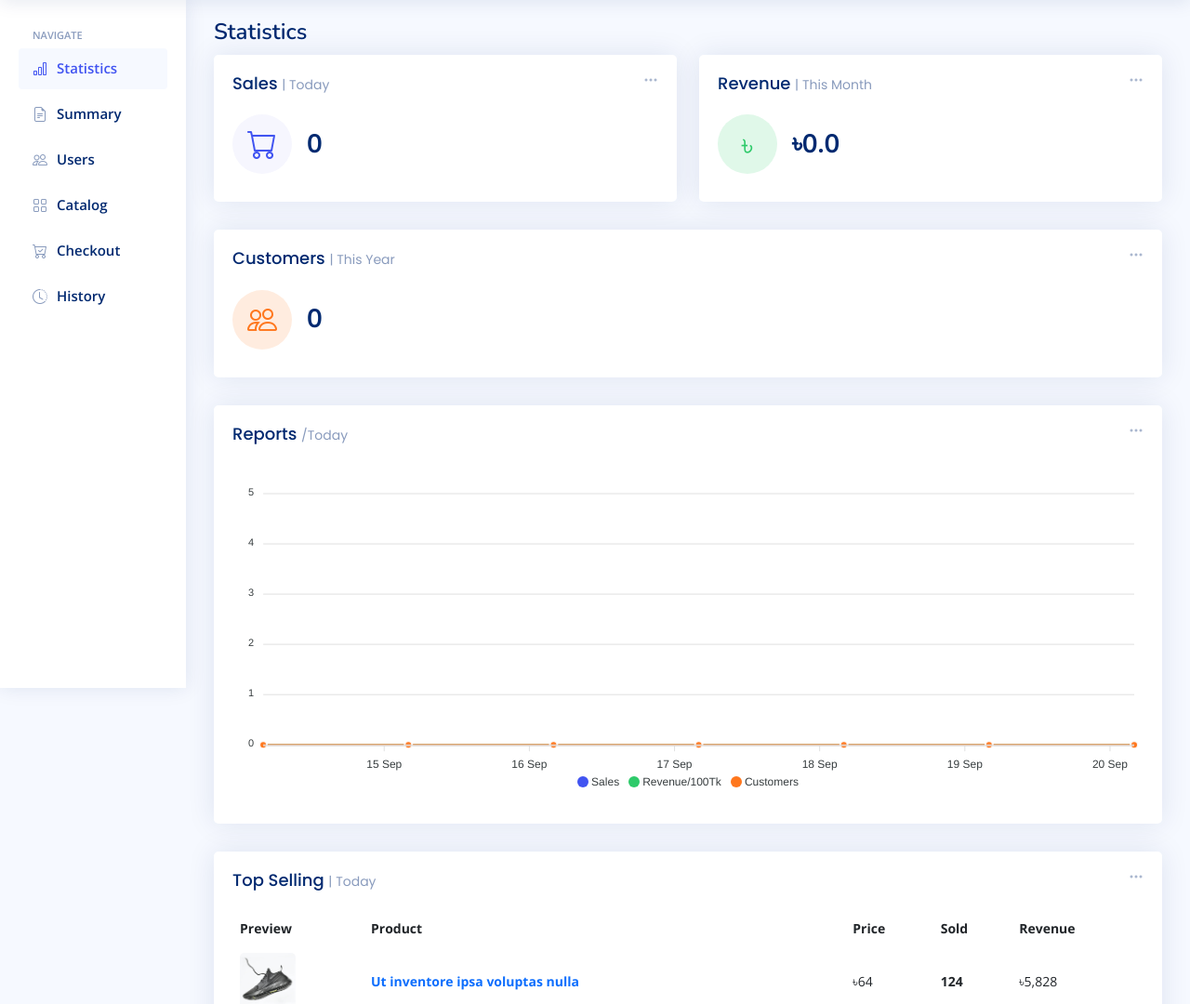
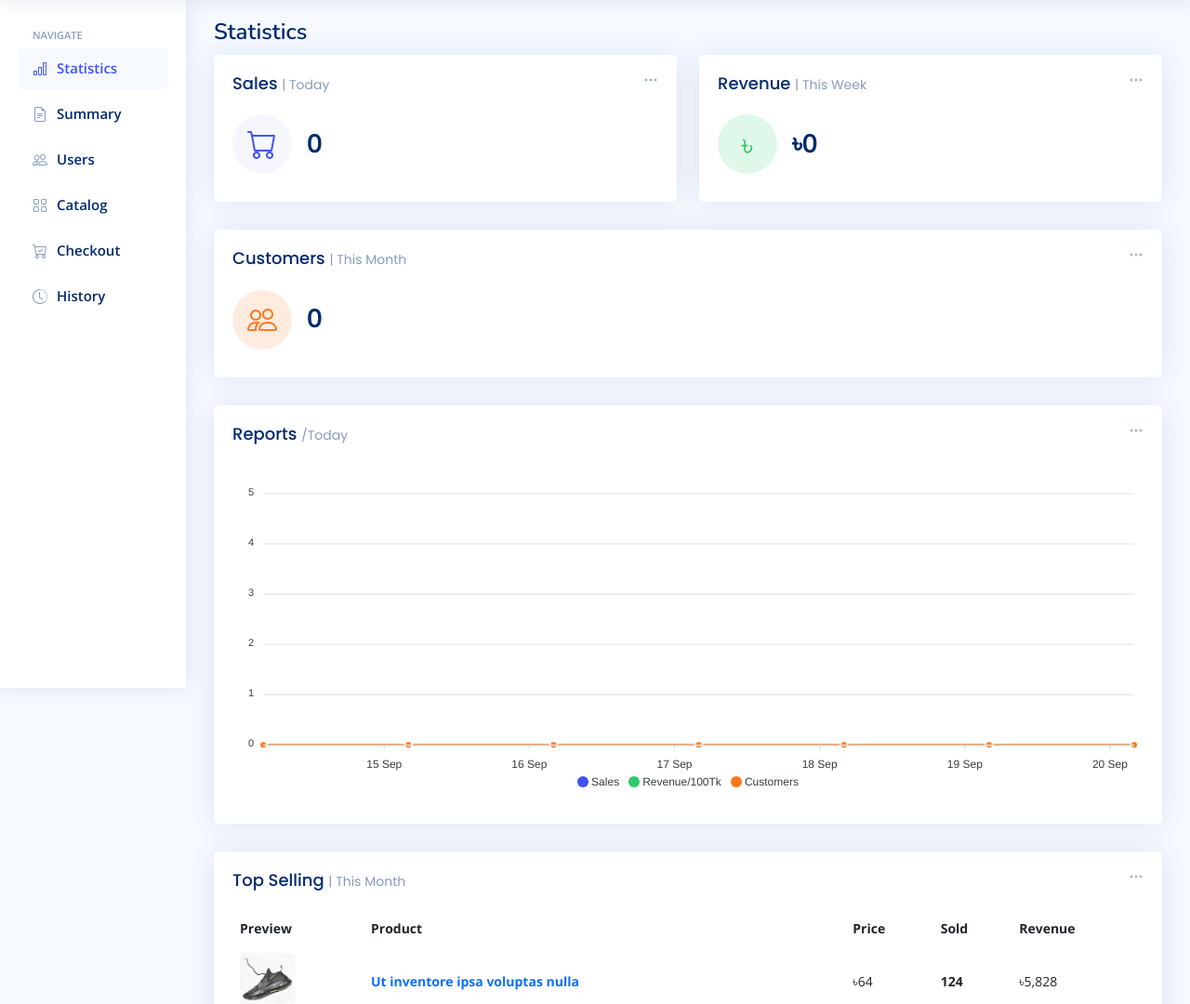
Before and after one commit to Mahdi3M/Canteen_Management, a Django app: page /home/ in a window 1280 px wide. Shown: the part 60-1140 px from the top of the page at 93% size. Run offline with Django 4.2, Linux system fonts and the light colour scheme; a user stored in the database is signed in; tables that the repository leaves empty hold one stand-in row (values such as "Sample post"); grey boxes marked "Sample" are stand-in pictures; some libraries are stand-ins or nearby versions.

Commit message:
Statistics Chart Weeks Complete

```diff
--- a/Canteen_Management/Canteen/templates/Canteen/index.html
+++ b/Canteen_Management/Canteen/templates/Canteen/index.html
@@ -25,22 +25,21 @@
                     <li class="dropdown-header text-start">
                       <h6>Filter</h6>
                     </li>
-
-                    <li><a class="dropdown-item" href="#">Today</a></li>
-                    <li><a class="dropdown-item" href="#">This Month</a></li>
-                    <li><a class="dropdown-item" href="#">This Year</a></li>
+                    <li><button class="dropdown-item" type="button" onclick="selectSales('Today')">Today</button></li>
+                    <li><button class="dropdown-item" type="button" onclick="selectSales('This Week')">This Week</button></li>
+                    <li><button class="dropdown-item" type="button" onclick="selectSales('This Month')">This Month</button></li>
                   </ul>
                 </div>
 
                 <div class="card-body">
-                  <h5 class="card-title">Sales <span>| Today</span></h5>
+                  <h5 class="card-title sales-title">Sales <span>| Today</span></h5>
 
                   <div class="d-flex align-items-center">
                     <div class="card-icon rounded-circle d-flex align-items-center justify-content-center">
                       <i class="bi bi-cart"></i>
                     </div>
                     <div class="ps-3">
-                      <h6>{{ weekly.total_sales }}</h6>
+                      <h6 class="sales-total">{{ daily.total_sales }}</h6>
                     </div>
                   </div>
                 </div>
@@ -58,22 +57,21 @@
                     <li class="dropdown-header text-start">
                       <h6>Filter</h6>
                     </li>
-
-                    <li><a class="dropdown-item" href="#">Today</a></li>
-                    <li><a class="dropdown-item" href="#">This Month</a></li>
-                    <li><a class="dropdown-item" href="#">This Year</a></li>
+                    <li><button class="dropdown-item" type="button" onclick="selectRevenue('Today')">Today</button></li>
+                    <li><button class="dropdown-item" type="button" onclick="selectRevenue('This Week')">This Week</button></li>
+                    <li><button class="dropdown-item" type="button" onclick="selectRevenue('This Month')">This Month</button></li>
                   </ul>
                 </div>
 
                 <div class="card-body">
-                  <h5 class="card-title">Revenue <span>| This Month</span></h5>
+                  <h5 class="card-title revenue-title">Revenue <span>| This Week</span></h5>
 
                   <div class="d-flex align-items-center">
                     <div class="card-icon rounded-circle d-flex align-items-center justify-content-center">
                       <span class="taka-symbol">&#2547;</span>
                     </div>
                     <div class="ps-3">
-                      <h6>৳{{ weekly.total_revenue }}</h6>
+                      <h6 class="revenue-total">৳{{ weekly.total_revenue }}</h6>
                     </div>
                   </div>
                 </div>
@@ -92,22 +90,21 @@
                     <li class="dropdown-header text-start">
                       <h6>Filter</h6>
                     </li>
-
-                    <li><a class="dropdown-item" href="#">Today</a></li>
-                    <li><a class="dropdown-item" href="#">This Month</a></li>
-                    <li><a class="dropdown-item" href="#">This Year</a></li>
+                    <li><button class="dropdown-item" type="button" onclick="selectCustomer('Today')">Today</button></li>
+                    <li><button class="dropdown-item" type="button" onclick="selectCustomer('This Week')">This Week</button></li>
+                    <li><button class="dropdown-item" type="button" onclick="selectCustomer('This Month')">This Month</button></li>
                   </ul>
                 </div>
 
                 <div class="card-body">
-                  <h5 class="card-title">Customers <span>| This Year</span></h5>
+                  <h5 class="card-title customer-title">Customers <span>| This Month</span></h5>
 
                   <div class="d-flex align-items-center">
                     <div class="card-icon rounded-circle d-flex align-items-center justify-content-center">
                       <i class="bi bi-people"></i>
                     </div>
                     <div class="ps-3">
-                      <h6>{{ weekly.total_customer }}</h6>
+                      <h6 class="customer-total">{{ monthly.total_customer }}</h6>
                     </div>
                   </div>
 
@@ -126,10 +123,9 @@
                     <li class="dropdown-header text-start">
                       <h6>Filter</h6>
                     </li>
-
-                    <li><a class="dropdown-item" href="#">Today</a></li>
-                    <li><a class="dropdown-item" href="#">This Month</a></li>
-                    <li><a class="dropdown-item" href="#">This Year</a></li>
+                    <li><button class="dropdown-item" type="button" onclick="selectReport('Today')">Today</button></li>
+                    <li><button class="dropdown-item" type="button" onclick="selectReport('This Week')">This Week</button></li>
+                    <li><button class="dropdown-item" type="button" onclick="selectReport('This Month')">This Month</button></li>
                   </ul>
                 </div>
 
@@ -140,18 +136,46 @@
                   <div id="reportsChart"></div>
 
                   <script>
-                    document.addEventListener("DOMContentLoaded", () => {
-                      console.log({{ weekly.sales|safe }})
-                      new ApexCharts(document.querySelector("#reportsChart"), {
+                    // Initialize the chart with default empty data
+                    let chart = null;
+
+                    function selectReport(value) {
+                      if (chart) {
+                        chart.destroy();
+                      }
+
+                      // Update the chart data
+                      let sales_data, revenue_data, customer_data, time_data;
+                      if (value == "Today") {
+                        sales_data = {{ daily.sales|safe }};
+                        revenue_data = {{ daily.revenue|safe }};
+                        customer_data = {{ daily.customer|safe }};
+                        time_data = {{ daily.time|safe }};
+                      }
+                      if (value == "This Week") {
+                        sales_data = {{ weekly.sales|safe }};
+                        revenue_data = {{ weekly.revenue|safe }};
+                        customer_data = {{ weekly.customer|safe }};
+                        time_data = {{ weekly.time|safe }};
+                      }
+                      if (value == "This Month") {
+                        sales_data = {{ monthly.sales|safe }};
+                        revenue_data = {{ monthly.revenue|safe }};
+                        customer_data = {{ monthly.customer|safe }};
+                        time_data = {{ monthly.time|safe }};
+                      }
+
+                      // Draw the chart with updated data
+                      chart = new ApexCharts(document.querySelector("#reportsChart"), {
                         series: [{
                           name: 'Sales',
-                          data: {{ weekly.sales|safe }},
+                          data: sales_data,
                         }, {
                           name: 'Revenue/100Tk',
-                          data: {{ weekly.revenue|safe }},
+                          data: revenue_data,
                         }, {
                           name: 'Customers',
-                          data: {{ weekly.customer|safe}},
+                          data: customer_data,
                         }],
                         chart: {
                           height: 350,
@@ -182,14 +206,22 @@
                         },
                         xaxis: {
                           type: 'datetime',
-                          categories: {{ weekly.time|safe }},
+                          categories: time_data,
                         },
                         tooltip: {
                           x: {
                             format: 'dd/MM/yy HH:mm'
                           },
                         }
-                      }).render();
+                      });
+
+                      chart.render();
+                    }
+
+                    // Initial chart render
+                    document.addEventListener("DOMContentLoaded", () => {
+                      // Load the chart for Today by default
+                      selectReport('This Week');
                     });
                   </script>
                   <!-- End Line Chart -->
@@ -198,7 +230,6 @@
 
               </div>
             </div><!-- End Reports -->
-
             <!-- Top Selling -->
             <div class="col-12">
               <div class="card top-selling overflow-auto">
@@ -209,15 +240,14 @@
                     <li class="dropdown-header text-start">
                       <h6>Filter</h6>
                     </li>
-
-                    <li><a class="dropdown-item" href="#">Today</a></li>
-                    <li><a class="dropdown-item" href="#">This Month</a></li>
-                    <li><a class="dropdown-item" href="#">This Year</a></li>
+                    <li><button class="dropdown-item" type="button" onclick="selectTop('Today')">Today</button></li>
+                    <li><button class="dropdown-item" type="button" onclick="selectTop('This Week')">This Week</button></li>
+                    <li><button class="dropdown-item" type="button" onclick="selectTop('This Month')">This Month</button></li>
                   </ul>
                 </div>
 
                 <div class="card-body pb-0">
-                  <h5 class="card-title">Top Selling <span>| Today</span></h5>
+                  <h5 class="card-title top-title">Top Selling <span>| This Month</span></h5>
 
                   <table class="table table-borderless">
                     <thead>
@@ -286,4 +316,33 @@
 <script>
   $("#statistics").removeClass("collapsed");
 </script>
+
+<script>
+  function selectSales(value) {
+    const cardTitle = document.querySelector(".sales-title");
+    const cardTotal = document.querySelector(".sales-total");
+    cardTitle.innerHTML = `Sales <span>| ${value}</span>`;
+    if (value == "Today") {cardTotal.innerHTML = {{ daily.total_sales|escapejs }};}
+    if (value == "This Week") {cardTotal.innerHTML = {{ weekly.total_sales|escapejs }};}
+    if (value == "This Month") {cardTotal.innerHTML = {{ monthly.total_sales|escapejs }};}
+  }
+
+  function selectRevenue(value) {
+    const cardTitle = document.querySelector(".revenue-title");
+    const cardTotal = document.querySelector(".revenue-total");
+    cardTitle.innerHTML = `Revenue <span>| ${value}</span>`;
+    if (value == "Today") {cardTotal.innerHTML = {{ daily.total_revenue|escapejs }};}
+    if (value == "This Week") {cardTotal.innerHTML = {{ weekly.total_revenue|escapejs }};}
+    if (value == "This Month") {cardTotal.innerHTML = {{ monthly.total_revenue|escapejs }};}
+  }
+
+  function selectCustomer(value) {
+    const cardTitle = document.querySelector(".customer-title");
+    const cardTotal = document.querySelector(".customer-total");
+    cardTitle.innerHTML = `Customer <span>| ${value}</span>`;
+    if (value == "Today") {cardTotal.innerHTML = {{ daily.total_customer|escapejs }};}
+    if (value == "This Week") {cardTotal.innerHTML = {{ weekly.total_customer|escapejs }};}
+    if (value == "This Month") {cardTotal.innerHTML = {{ monthly.total_customer|escapejs }};}
+  }
+</script>
 {% endblock scripts %}
--- a/Canteen_Management/Canteen/views.py
+++ b/Canteen_Management/Canteen/views.py
@@ -45,13 +45,12 @@ def get_sales_data(timespan):
     revenue_list = []
     customer_list = []
     time_list = []
+    top_sales = OrderItem.objects.filter(order__timestamp__gte=start_time, order__timestamp__lte=today).values('product_id').annotate(total_sold=Sum('quantity')).order_by('-total_sold')[:5]
+    top_products = [item['product_id'] for item in top_sales]
 
     for ti in spans:
         next_ti = ti + diff
-        sales = OrderItem.objects.filter(
-            order__timestamp__gte=ti,
-            order__timestamp__lte=next_ti
-        ).aggregate(
+        sales = OrderItem.objects.filter(order__timestamp__gte=ti, order__timestamp__lte=next_ti).aggregate(
             sold=Sum('quantity'),
             revenue=Sum('total'),
             customer=Count('id')
@@ -68,8 +67,10 @@ def get_sales_data(timespan):
         'customer': customer_list,
         'time':time_list,
         'total_sales': sum(sales_list),
-        'total_revenue': sum(revenue_list)*100,
-        'total_customer':sum(customer_list)
+        'total_revenue': round(sum(revenue_list)*100),
+        'total_customer':sum(customer_list),
+        'top_sales': top_sales,
+        'top_products': Product.objects.filter(id__in = top_products)
         }
 
 
```
